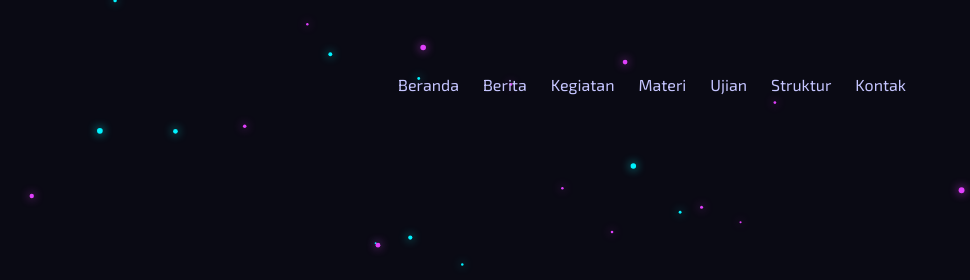
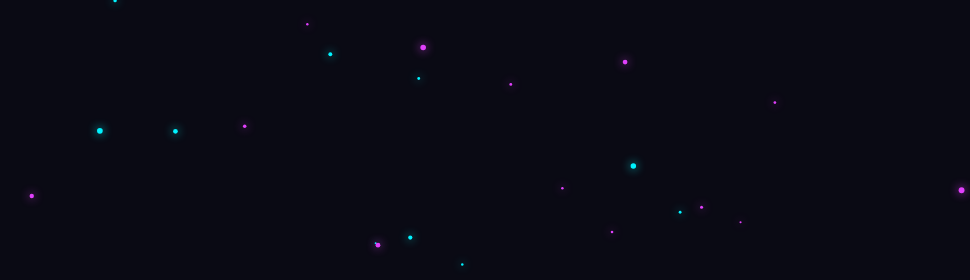
Before and after one commit to habilwahyudi56-hash/PRAMYOSMAR, a plain HTML site: page index.html in a window 1280 px wide. Shown: the top 280 px of the page, 310-1280 px from the left. Drawn offline with Linux system fonts and the light colour scheme.

Commit message:
Update index.html

```diff
--- a/index.html
+++ b/index.html
@@ -26,15 +26,6 @@
       <h1 class="org-title">PRAMYOSMAR</h1>
       <p class="tagline">YOS SUDARSO & MARTHA TIAHAHU</p>
     </div>
-    <nav class="nav">
-      <a href="index.html">Beranda</a>
-      <a href="berita.html">Berita</a>
-      <a href="kegiatan.html">Kegiatan</a>
-      <a href="materi.html">Materi</a>
-      <a href="ujian.html">Ujian</a>
-      <a href="struktur.html">Struktur</a>
-      <a href="kontak.html">Kontak</a>
-    </nav>
   </header>
 
   <!-- Slider Kegiatan -->
```
